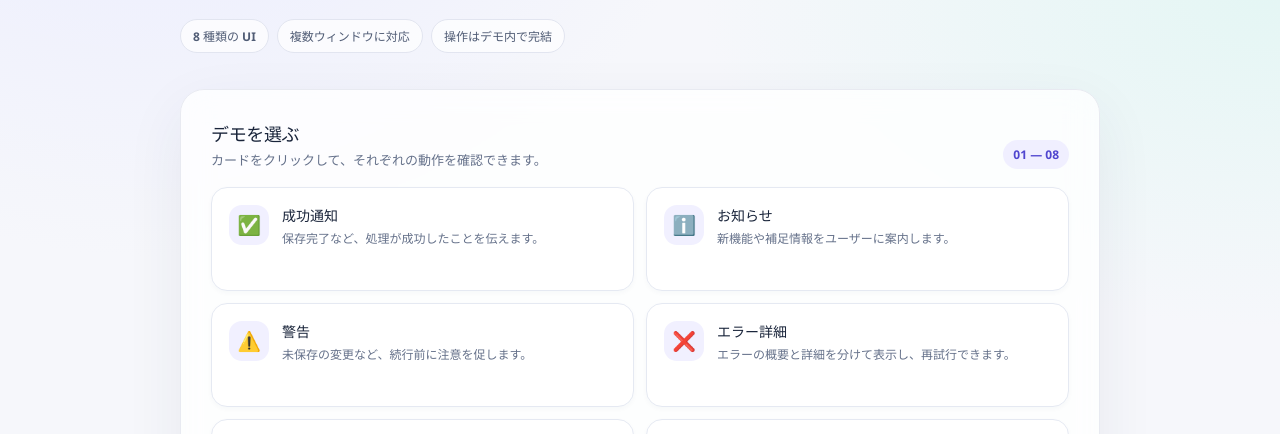
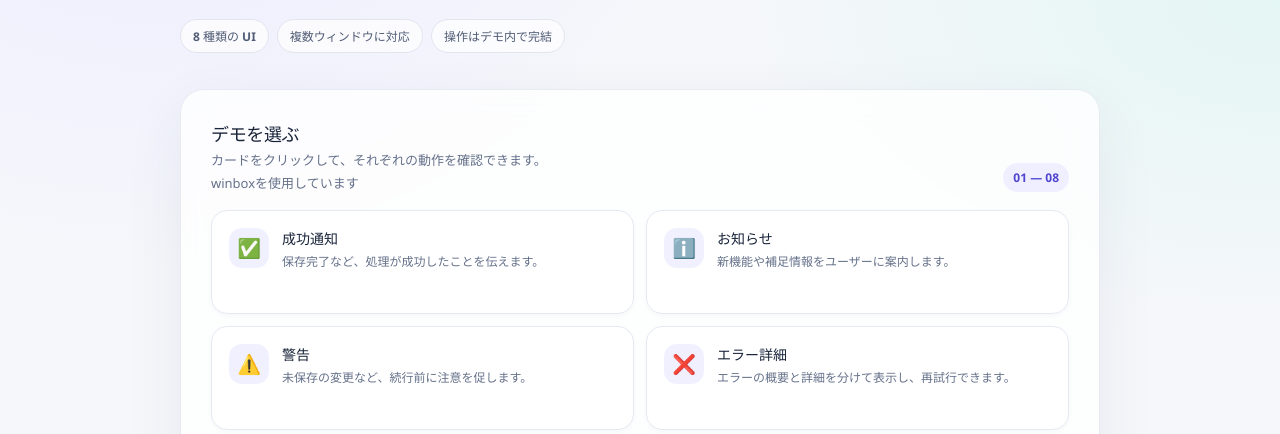
Before and after one commit to imorun/dB-site, a plain HTML site: page preview.html in a window 1280 px wide. Shown: the part 297-731 px from the top of the page. Drawn offline with Linux system fonts and the light colour scheme.

Commit message:
Update preview.html

```diff
--- a/preview.html
+++ b/preview.html
@@ -466,6 +466,7 @@
         <div>
           <h2 id="demo-heading">デモを選ぶ</h2>
           <p>カードをクリックして、それぞれの動作を確認できます。</p>
+          <p>winboxを使用しています</p>
         </div>
         <span class="section-count">01 — 08</span>
       </div>
```
